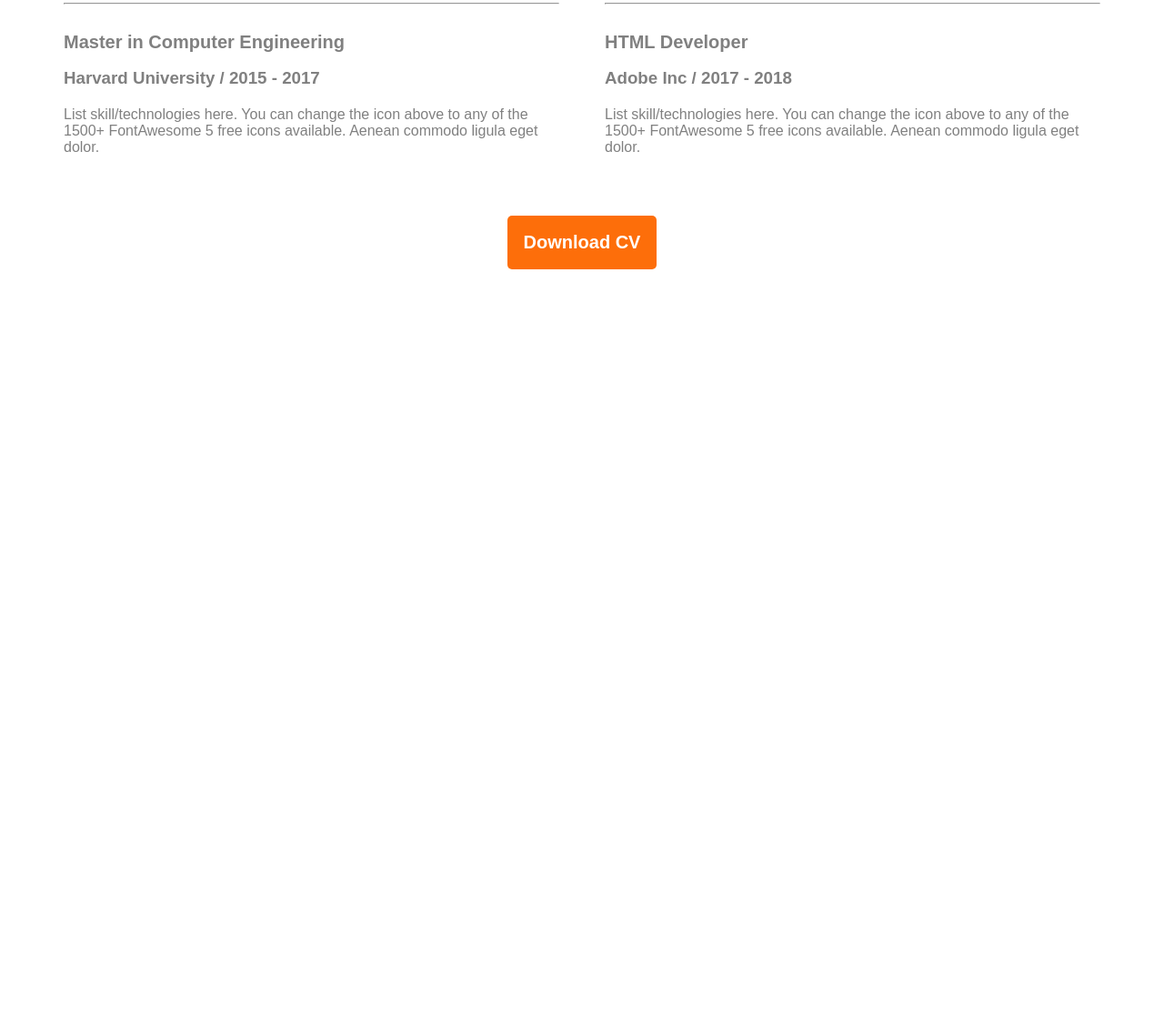
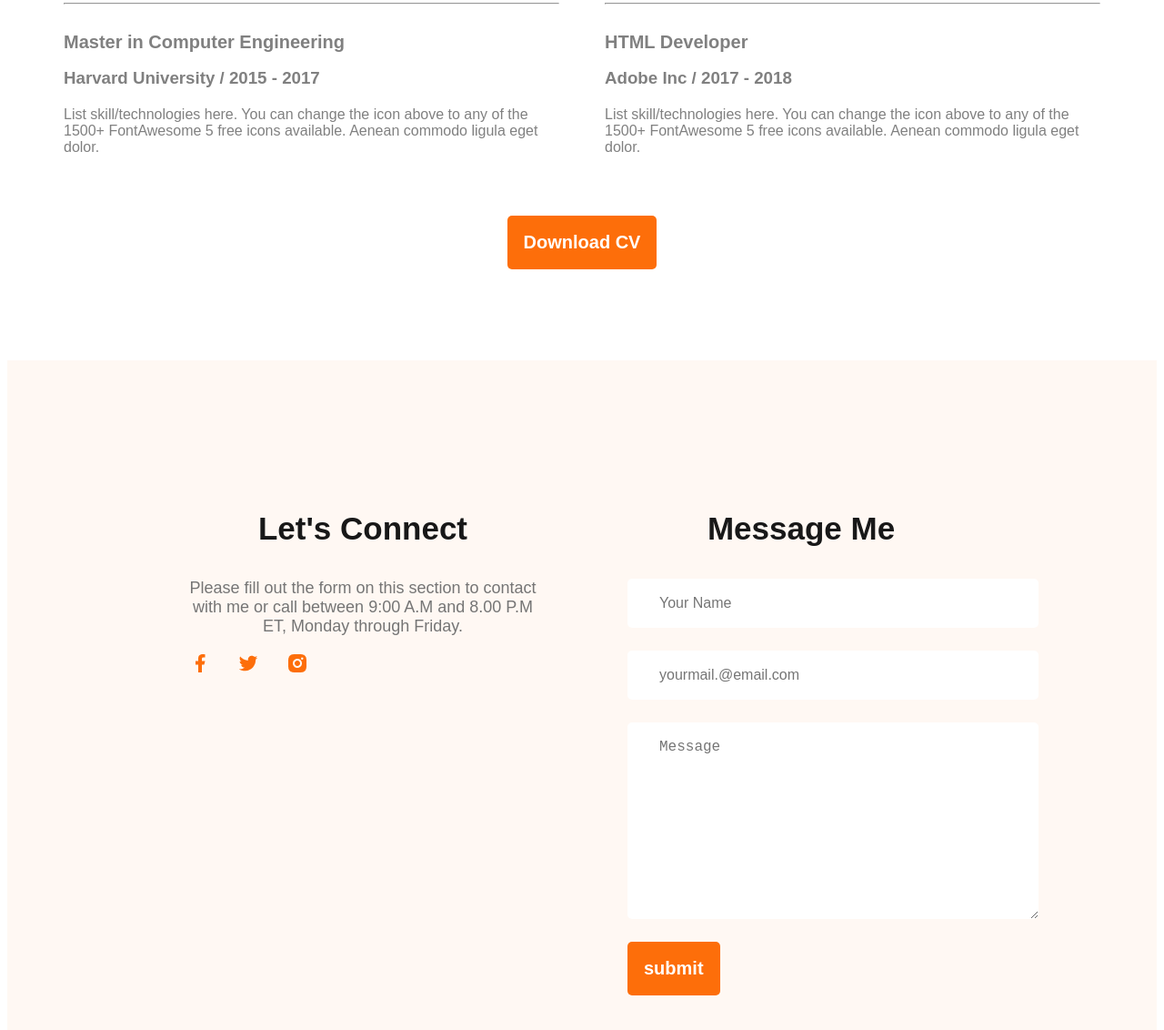
Before and after one commit to bibjaw99/ph_portfolio, a plain HTML site: page index.html in a window 1280 px wide. Shown: the part 2731-3863 px from the top of the page at 91% size. Before the commit the page ends 3035 px from the top, so only its background shows below. Drawn offline with Linux system fonts and the light colour scheme.

Commit message:
footer done along the website

```diff
--- a/css/style.css
+++ b/css/style.css
@@ -158,3 +158,31 @@ main > section {
   text-align: center;
   margin-top: 50px;
 }
+
+/* Footer section styles */
+footer {
+  display: flex;
+  gap: 100px;
+  background: #fff8f3;
+  padding: 130px 200px;
+  margin-top: 100px;
+}
+.social-links a {
+  margin-right: 25px;
+}
+.footer-column {
+  width: 50%;
+}
+.contact input[type="text"],
+.contact input[type="email"],
+textarea {
+  display: block;
+  margin-bottom: 25px;
+  padding: 18px 35px;
+  font-size: 16px;
+  color: grey;
+  border-radius: 5px;
+  border: 0;
+  background: white;
+  width: 100%;
+}
--- a/index.html
+++ b/index.html
@@ -222,6 +222,34 @@
         </div>
       </section>
     </main>
-    <footer></footer>
+    <footer>
+      <div class="footer-column">
+        <h3 class="section-title">Let's Connect</h3>
+        <p class="section-des">
+          Please fill out the form on this section to contact with me or call
+          between 9:00 A.M and 8.00 P.M ET, Monday through Friday.
+        </p>
+        <div class="social-links">
+          <a href=""><img src="images/icons/facebook.png" alt="" /></a>
+          <a href=""><img src="images/icons/twitter.png" alt="" /></a>
+          <a href=""><img src="images/icons/insta.png" alt="" /></a>
+        </div>
+      </div>
+
+      <div class="footer-column">
+        <h3 class="section-title">Message Me</h3>
+        <form class="contact">
+          <input type="text" name="" value="" placeholder="Your Name" />
+          <input
+            type="email"
+            name=""
+            value=""
+            placeholder="yourmail.@email.com"
+          />
+          <textarea rows="10" cols="30" placeholder="Message"></textarea>
+          <input class="btn-primary" type="submit" value="submit" />
+        </form>
+      </div>
+    </footer>
   </body>
 </html>
```
